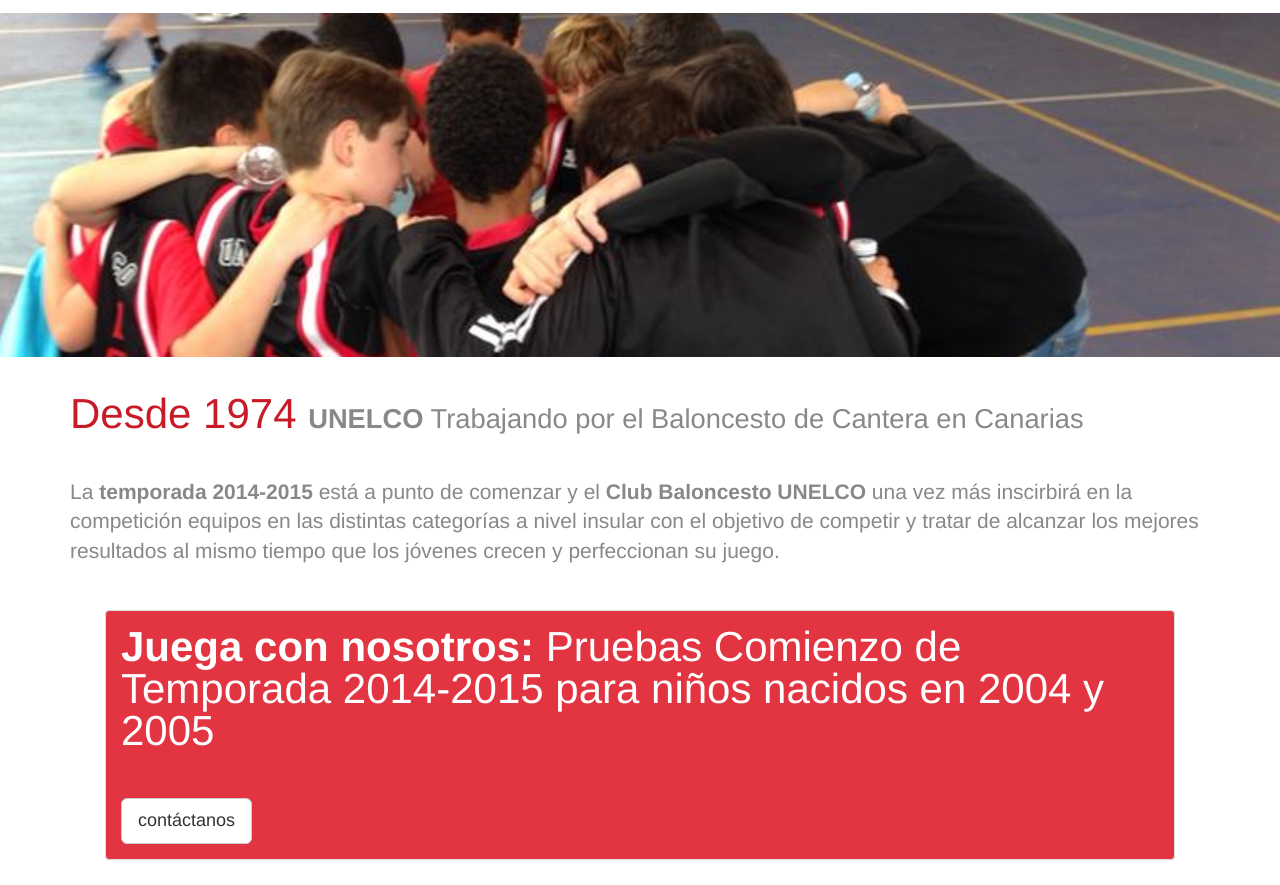
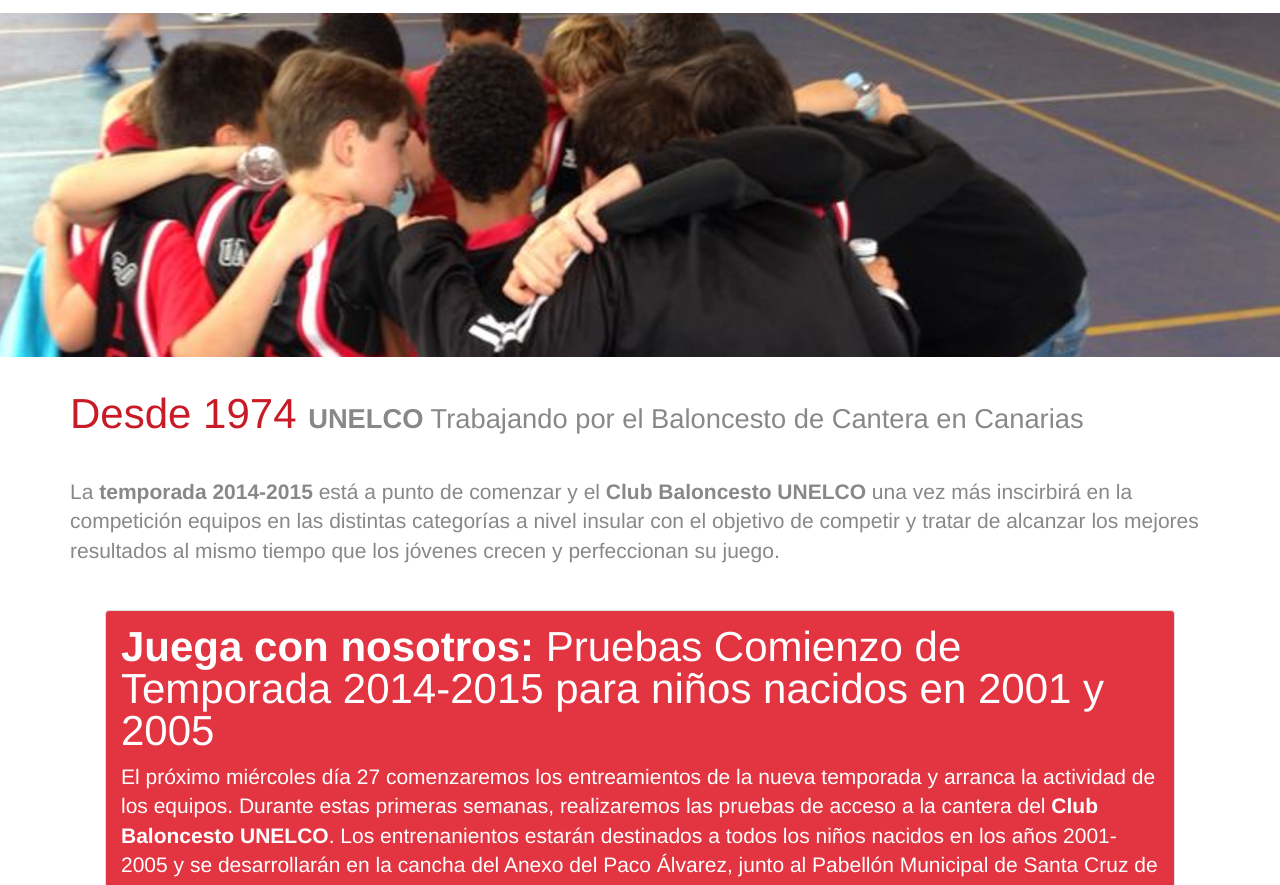
Before and after one commit to cbunelco1974/cbunelco1974.github.io, a plain HTML site: page equipos.html in a window 1280 px wide. Shown: the part 67-952 px from the top of the page. Drawn offline with Linux system fonts and the light colour scheme.

Commit message:
modify call to action on equipos.html

```diff
--- a/equipos.html
+++ b/equipos.html
@@ -147,13 +147,16 @@
       <div class="container container-narrow">
         <div class="panel panel-default panel-background-orange">
           <div class="center-text panel-body">
-                <h1><strong>Juega con nosotros:</strong> Pruebas Comienzo de Temporada 2014-2015 para niños nacidos en 2004 y 2005</h1>
+            <h1><strong>Juega con nosotros:</strong> Pruebas Comienzo de Temporada 2014-2015 para niños nacidos en 2001 y 2005</h1>
+            <p class="lead">El próximo miércoles día 27 comenzaremos los entreamientos de la nueva temporada y arranca la actividad de los equipos. Durante estas primeras semanas, realizaremos las pruebas de acceso a la cantera del <strong>Club Baloncesto UNELCO</strong>. Los entrenanientos estarán destinados a todos los niños nacidos en los años 2001-2005 y se desarrollarán en la cancha del Anexo del Paco Álvarez, junto al Pabellón Municipal de Santa Cruz de Tenerife, a las 18:30 horas.</p>
             </br>
             <a class="btn btn-default btn-lg" role="button" href="contacto.html">contáctanos</button></a>
           </div>
         </div>
       </div>
-        </div>       <!-- /END OF PAGE DIV CONTAINER -->
+
+      </br>
+      </br>
 
           <br />
           <hr class="featurette-divider">
```
Lines whose indentation alone changed are shown as unchanged.
